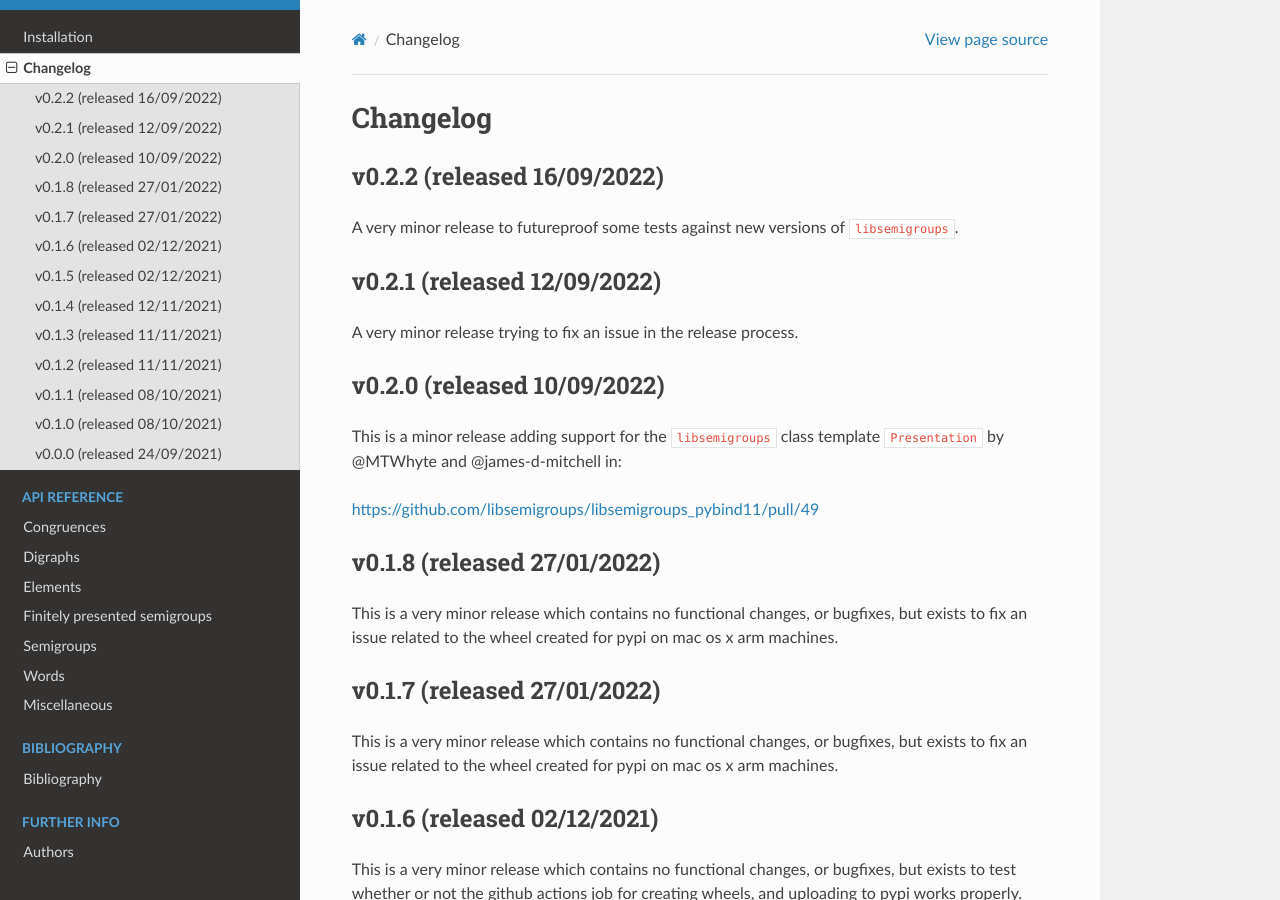
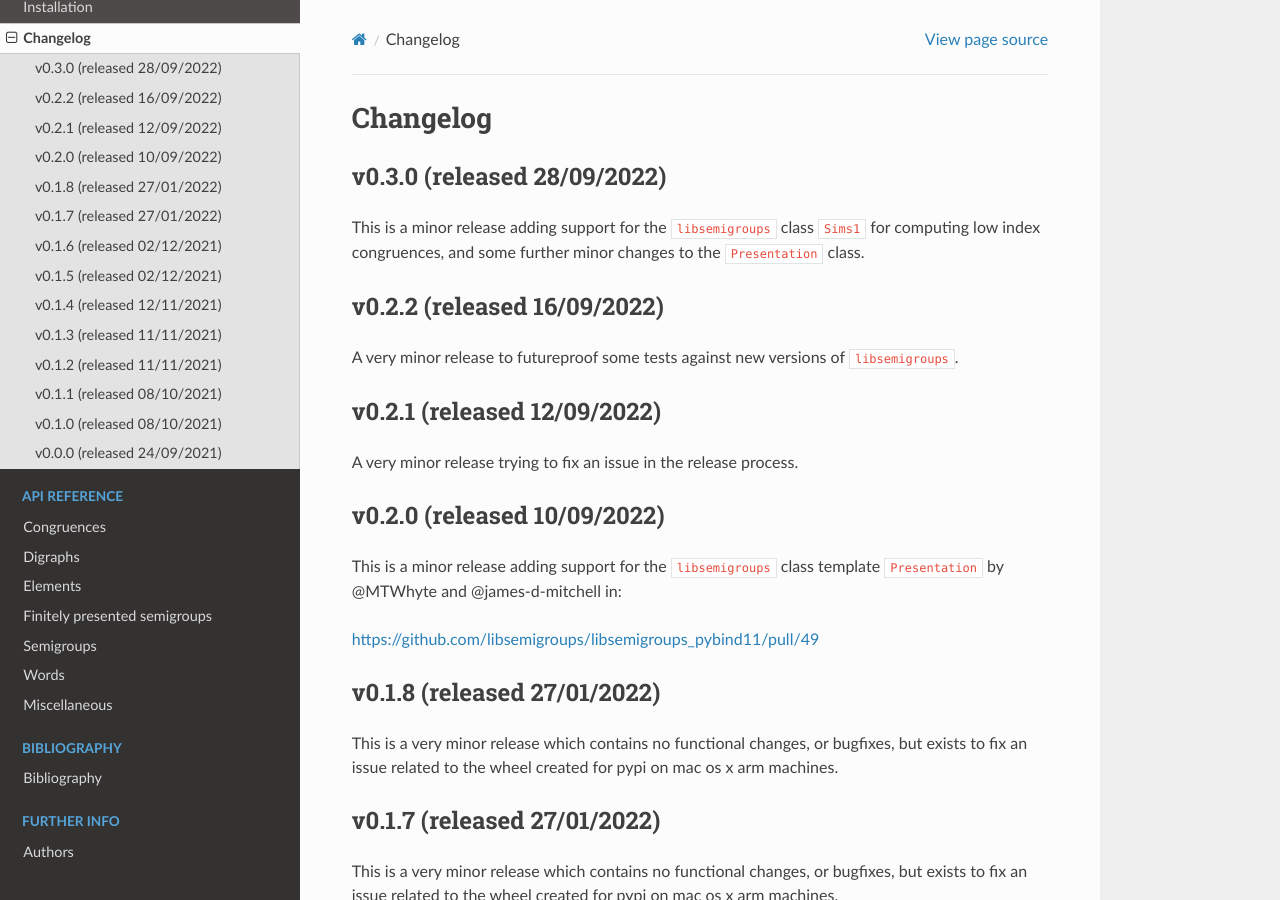
Before and after one commit to libsemigroups/libsemigroups_pybind11, a Sphinx documentation site: the page built from docs/source/changelog.rst, in a window 1280 px wide and 900 px high. Built offline with Sphinx 7.4.7 and the Read the Docs theme 2.0.0, drawn with Linux system fonts in a browser that asks for light colours; pages that are not in the unit, such as notebooks, are missing from menus.

Commit message:
Update version numbers etc for 0.3.0

```diff
--- a/docs/source/changelog.rst
+++ b/docs/source/changelog.rst
@@ -6,6 +6,13 @@
 
 Changelog
 =========
+
+v0.3.0 (released 28/09/2022)
+----------------------------
+
+This is a minor release adding support for the ``libsemigroups`` class
+``Sims1`` for computing low index congruences, and some further minor changes
+to the ``Presentation`` class.
 
 v0.2.2 (released 16/09/2022)
 ----------------------------
--- a/docs/source/conf.py
+++ b/docs/source/conf.py
@@ -26,8 +26,8 @@ master_doc = "index"
 project = u"libsemigroups_pybind11"
 copyright = u"2021-2022, J. D. Mitchell + Maria Tsalakou"
 author = u"J. D. Mitchell"
-version = u"0.2.2"
-release = u"0.2.2"
+version = u"0.3.0"
+release = u"0.3.0"
 language = "python"
 exclude_patterns = ["_build"]
 pygments_style = "sphinx"
--- a/docs/source/index.rst
+++ b/docs/source/index.rst
@@ -1,4 +1,4 @@
-libsemigroups_pybind11 - Version 0.2.2
+libsemigroups_pybind11 - Version 0.3.0
 ======================================
 
 python bindings for the C++ library libsemigroups
--- a/docs/source/install.rst
+++ b/docs/source/install.rst
@@ -4,7 +4,7 @@
 
    The full license is in the file LICENSE, distributed with this software.
 
-.. |libsemigroups-pybind11-version| replace:: 0.2.2
+.. |libsemigroups-pybind11-version| replace:: 0.3.0
 
 Installation
 ============
--- a/setup.py
+++ b/setup.py
@@ -29,7 +29,7 @@ from tools import (  # pylint: disable=import-error, wrong-import-position
     minimum_libsemigroups_version,
 )
 
-__version__ = "0.2.2"
+__version__ = "0.3.0"
 
 
 def compare_version_numbers(supplied, required):
```
Also changed, not shown: README.md (+5 -5 lines).
